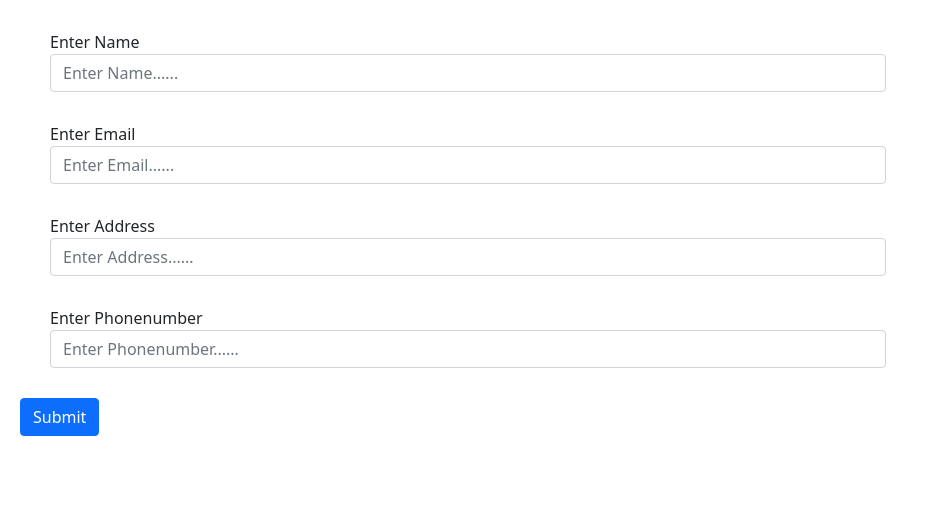
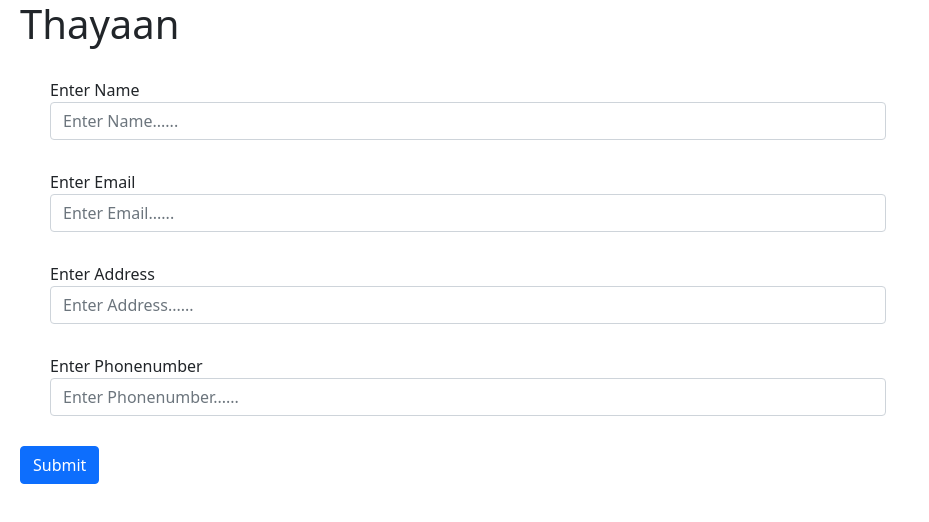
Before and after one commit to Thayaan1998/Tution-Class, a React (Create React App) app: page /addCustomer in a window 1280 px wide. Shown: the top 522 px of the page, without its empty margins (0-929 px from the left). Built offline with nearby package versions, Linux system fonts and the light colour scheme.

Commit message:
Third Commit

```diff
--- a/src/pages/AddCustomer.js
+++ b/src/pages/AddCustomer.js
@@ -67,6 +67,7 @@ const AddCustomer = () => {
             style={{ marginLeft: '20px', width: '70%' }}
 
         >
+            <h1>Thayaan</h1>
             <form onSubmit={handleSubmit} autoComplete="off">
                 <div class="form-group" style={{ margin: '30px' }}>
                     <label for="inputName">Enter Name</label>
```
